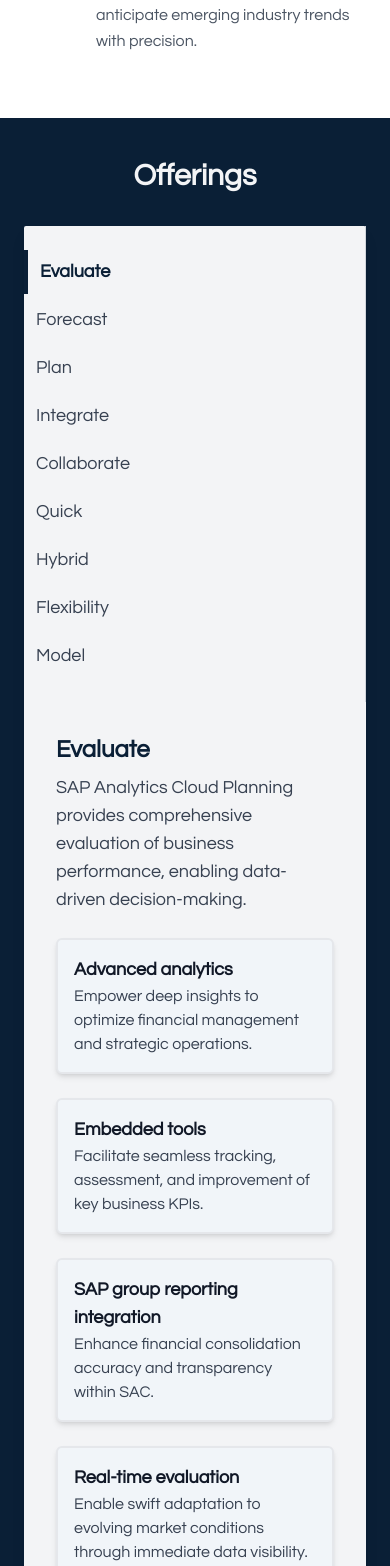
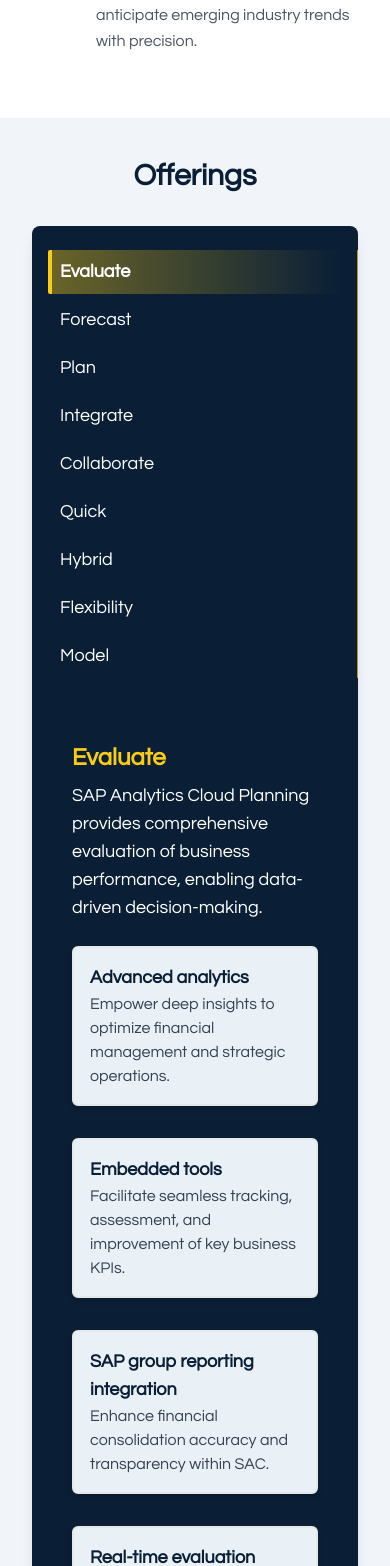
Before and after one commit to ashwinbiju09/tech-website, a React (Vite) app: page /sap-solutions/sap-analytics-cloud-planning in a window 390 px wide. Shown: the part 1962-3528 px from the top of the page. Built offline with nearby package versions, Linux system fonts and the light colour scheme.

Commit message:
Add - contact info in footer, testimonial tag

```diff
--- a/src/components/General/CTAButton.jsx
+++ b/src/components/General/CTAButton.jsx
@@ -5,7 +5,7 @@
     <div>
       <a
         href="/contact"
-        className="inline-block px-6 py-3 border-2 border-yellow-400 text-yellow-400 font-medium rounded-sm relative overflow-hidden hover:text-midnight transition-all duration-300 z-10
+        className="inline-block px-6 py-3 border-2 border-yellow-400 text-yellow-400 font-medium rounded-sm relative overflow-hidden hover:text-midnight transition-all duration-300 z-10 hover:scale-110
     before:absolute before:top-0 before:left-0 before:w-0 before:h-full before:bg-yellow-400 hover:before:w-full before:transition-all before:duration-300 before:z-[-1]"
       >
         Connect with an Expert Today &#8594;
--- a/src/components/General/NavBar/DesktopNav.jsx
+++ b/src/components/General/NavBar/DesktopNav.jsx
@@ -21,9 +21,7 @@
             <div
               key={topIndex}
               onMouseEnter={() => handleMouseEnter(topIndex)}
-              className={`cursor-pointer px-4 text-md font-semibold tracking-wide transition-all ${
-                isScrolled ? "hover:text-gray-700" : "hover:text-gray-200"
-              }`}
+              className="cursor-pointer px-4 text-md font-semibold tracking-wide transition-all hover:text-yellow-400"
             >
               <a href={link.path || "#"}>{link.name}</a>
             </div>
@@ -245,17 +243,17 @@
 
       <a
         href="/contact"
-        className={`ml-4 px-4 py-2 font-semibold tracking-wide rounded-sm relative overflow-hidden transition-all duration-300 z-10
+        className={`ml-4 px-4 py-2 font-semibold tracking-wide rounded-sm relative overflow-hidden transition-all duration-300 z-10 transform hover:scale-110
     ${
       isScrolled
-        ? "text-yellow-400 border-2 border-yellow-400 hover:text-midnight"
-        : "text-white hover:text-blue-800"
+        ? " border-2 border-yellow-400 bg-transparent text-midnight "
+        : "bg-yellow-400 text-midnight"
     }
     before:absolute before:top-0 before:left-0 before:w-0 before:h-full before:transition-all before:duration-300 before:z-[-1]
     ${
       isScrolled
-        ? "before:bg-yellow-400 hover:before:w-full"
-        : "hover:before:bg-white hover:before:w-full"
+        ? "before:bg-yellow-400 hover:before:w-full hover:text-midnight text-yellow-400"
+        : " hover:before:w-full"
     }
   `}
       >
--- a/src/components/Industries/components/Hero.jsx
+++ b/src/components/Industries/components/Hero.jsx
@@ -16,7 +16,7 @@
         }}
       />
 
-      <div className="absolute inset-0 bg-gradient-to-b from-black/50 to-black/30"></div>
+      <div className="absolute inset-0 bg-black/60"></div>
 
       <motion.div
         initial={{ opacity: 0, y: 50 }}
--- a/src/components/SAP-Solutions/Components/Offerings.jsx
+++ b/src/components/SAP-Solutions/Components/Offerings.jsx
@@ -14,20 +14,20 @@
       initial={{ opacity: 0, y: 50 }}
       animate={isInView ? { opacity: 1, y: 0 } : {}}
       transition={{ duration: 0.8, ease: "easeOut" }}
-      className="w-full pt-10 pb-16 bg-midnight text-white"
+      className="w-full pt-10 pb-16 bg-slate-100 text-midnight"
     >
-      <div className="container mx-auto px-6 lg:px-16">
+      <div className="container mx-auto px-8 lg:px-16">
         <motion.h2
           initial={{ opacity: 0, y: -20 }}
           animate={isInView ? { opacity: 1, y: 0 } : {}}
           transition={{ duration: 0.4, ease: "easeOut" }}
-          className="text-3xl font-extrabold text-gray-100 mb-8 text-center"
+          className="text-3xl font-extrabold text-midnight mb-8 text-center"
         >
           Offerings
         </motion.h2>
 
-        <div className="flex flex-col lg:flex-row bg-gray-100 text-gray-900 rounded-sm shadow-lg">
-          <div className="lg:w-72 py-6 space-y-1 border-r border-gray-300">
+        <div className="flex flex-col lg:flex-row bg-midnight text-white rounded-lg shadow-lg">
+          <div className="lg:w-80 px-4 space-y-1 border-r border-yellow-400 border-opacity-70 my-6">
             {data.departments.map((department, index) => (
               <motion.button
                 key={index}
@@ -38,15 +38,33 @@
                   ease: "easeOut",
                   delay: index * 0.1,
                 }}
-                className={`w-full py-2 text-lg font-medium text-left transition-all ${
-                  selectedDepartment.title === department.title
-                    ? "text-midnight font-semibold border-l-4 border-midnight pl-3"
-                    : "text-gray-700 hover:text-blue-700 pl-3"
-                }`}
+                className="group relative w-full py-2 text-lg font-medium text-left transition-all pl-3"
                 onClick={() => setSelectedDepartment(department)}
                 onMouseEnter={() => setSelectedDepartment(department)}
               >
-                {department.title}
+                {/* Highlight overlay for active tab */}
+                {selectedDepartment.title === department.title && (
+                  <div
+                    className="absolute inset-0 opacity-100 transition-opacity duration-200 z-0"
+                    style={{
+                      background:
+                        "linear-gradient(to right, #FACC1566, transparent)",
+                      borderLeft: "4px solid #FACC15",
+                      borderRadius: "2px",
+                    }}
+                  ></div>
+                )}
+
+                {/* Tab text content */}
+                <span
+                  className={`relative z-10 ${
+                    selectedDepartment.title === department.title
+                      ? "text-white font-semibold"
+                      : "text-white group-hover:text-yellow-400"
+                  }`}
+                >
+                  {department.title}
+                </span>
               </motion.button>
             ))}
           </div>
@@ -56,16 +74,16 @@
             initial={{ opacity: 0, x: 20 }}
             animate={{ opacity: 1, x: 0 }}
             transition={{ duration: 0.5, ease: "easeOut" }}
-            className="lg:w-3/4 p-8"
+            className="lg:w-3/4 p-10"
           >
-            <h3 className="text-2xl font-bold text-midnight">
+            <h3 className="text-2xl font-bold text-yellow-400">
               {selectedDepartment.title}
             </h3>
-            <p className="mt-2 text-lg text-gray-700">
+            <p className="mt-2 text-lg text-white">
               {selectedDepartment.content}
             </p>
 
-            <ul className="mt-6 grid grid-cols-1 sm:grid-cols-2 gap-6">
+            <ul className="mt-6 grid grid-cols-1 sm:grid-cols-2 gap-8">
               {selectedDepartment.features.map((feature, i) => (
                 <motion.li
                   key={i}
@@ -76,10 +94,10 @@
                     ease: "easeOut",
                     delay: i * 0.1,
                   }}
-                  className="flex items-start space-x-3 border-2 p-4 rounded-md shadow-md bg-slate-100"
+                  className="flex items-start space-x-3 border-2 p-4 rounded-md shadow-md bg-ice"
                 >
                   <div>
-                    <h4 className="font-semibold text-lg text-gray-900">
+                    <h4 className="font-semibold text-lg text-midnight">
                       {feature.title}
                     </h4>
                     <p className="text-md text-gray-700">
--- a/src/components/Services/components/Hero.jsx
+++ b/src/components/Services/components/Hero.jsx
@@ -16,7 +16,7 @@
         }}
       />
 
-      <div className="absolute inset-0 bg-gradient-to-b from-black/50 to-black/30"></div>
+      <div className="absolute inset-0 bg-black/75"></div>
 
       <motion.div
         initial={{ opacity: 0, y: 50 }}
@@ -28,7 +28,7 @@
           {data.title}
         </h1>
 
-        <p className="mt-4 text-lg sm:text-xl text-gray-300 max-w-2xl">
+        <p className="mt-4 text-lg sm:text-xl text-white max-w-2xl">
           {data.subContent}
         </p>
 
```
Also changed, not shown: src/components/General/Footer.jsx (+52 -4 lines), src/components/Home/Info.jsx (+13 -17 lines).
